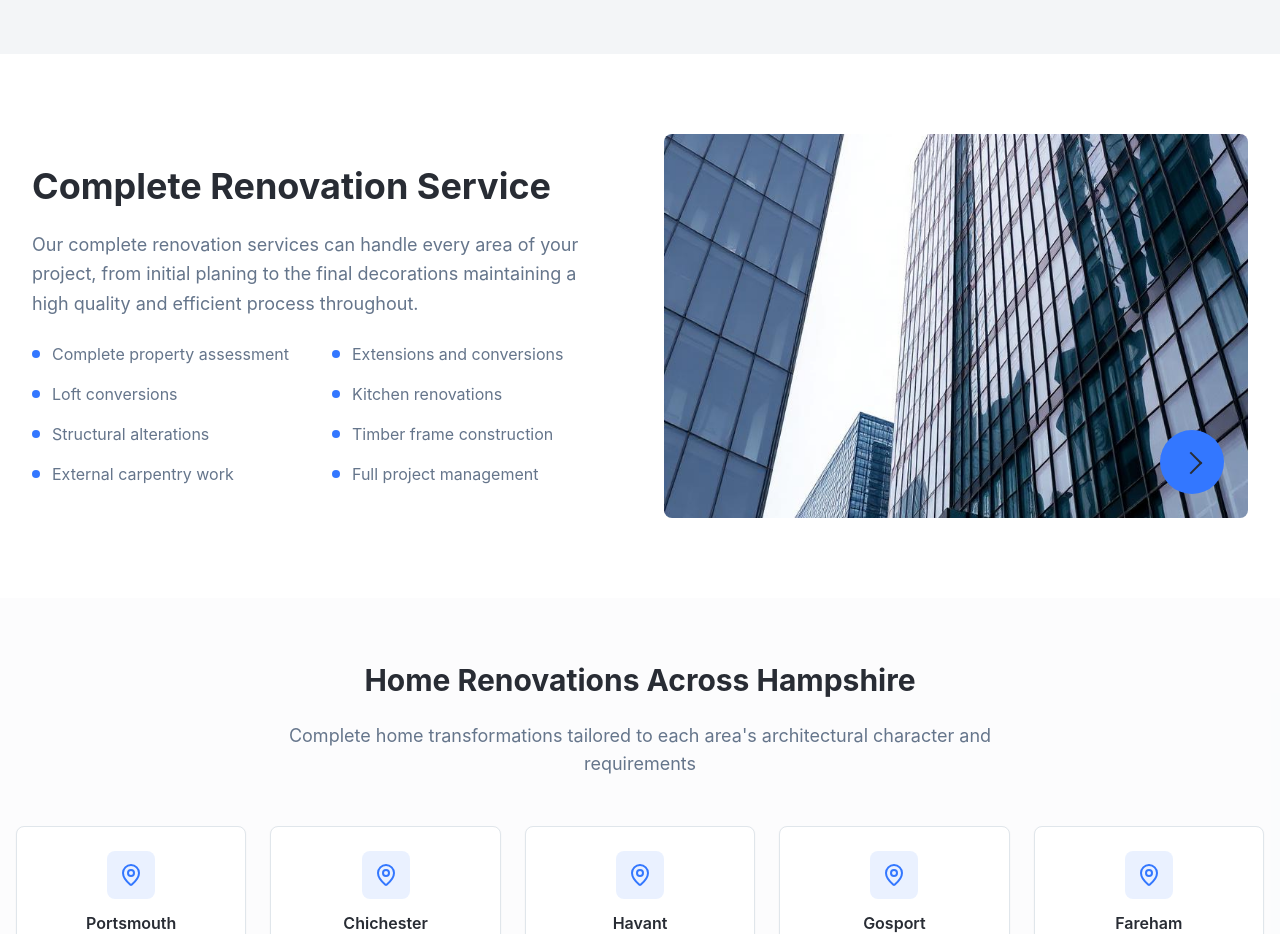
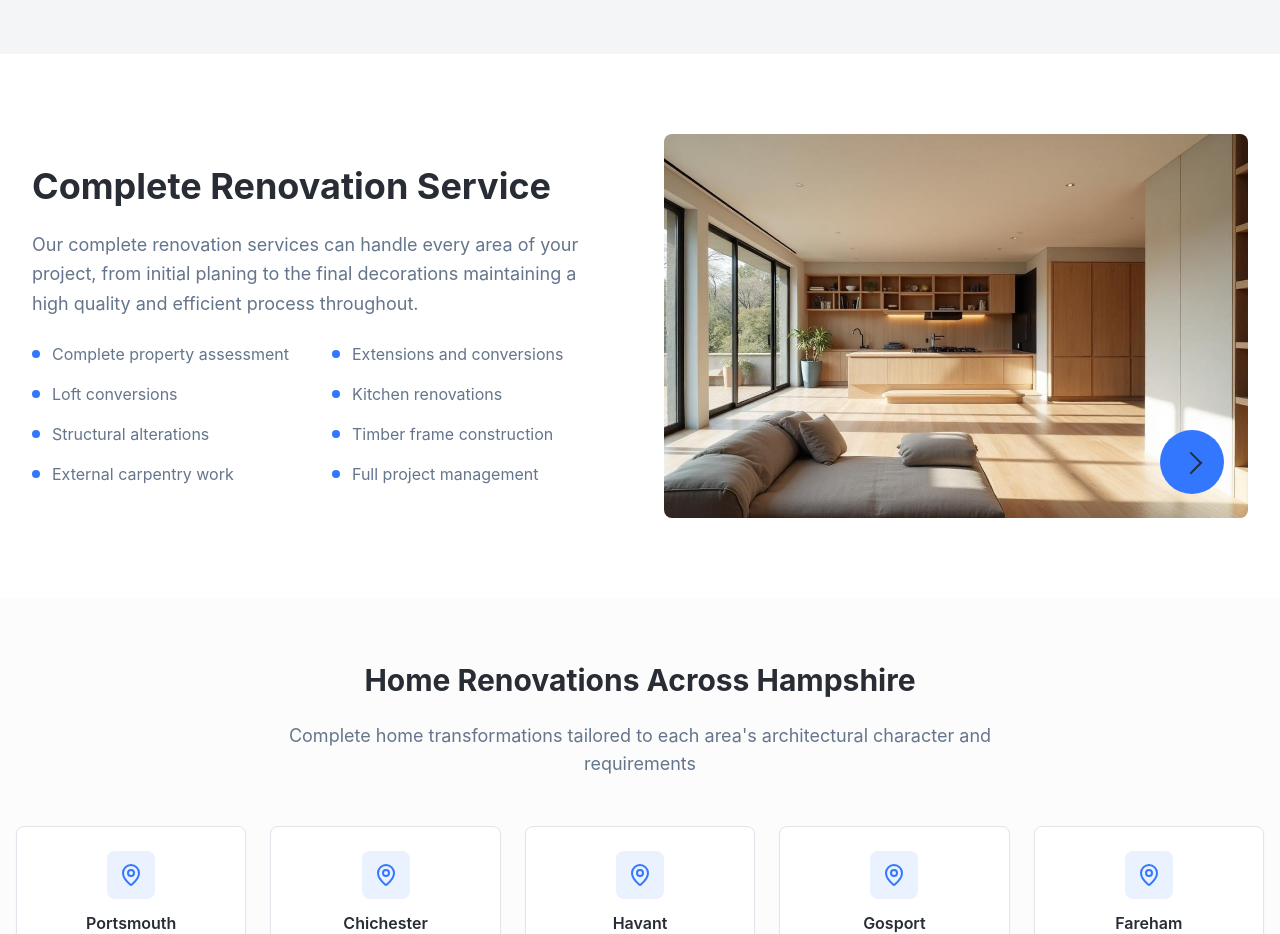
Before and after one commit to jpgraphicnexus/jpwcarpentry, a React (Vite) app: page /services/home-renovations in a window 1280 px wide. Shown: the part 1340-2274 px from the top of the page. Built offline with nearby package versions, Linux system fonts and the light colour scheme; the HTML template or start-up script is replaced by a standard one.

Commit message:
Fix stock image on Home Renovations page

```diff
--- a/src/pages/HomeRenovations.tsx
+++ b/src/pages/HomeRenovations.tsx
@@ -6,7 +6,7 @@ import Footer from "@/components/Footer";
 import { Button } from "@/components/ui/button";
 import { Badge } from "@/components/ui/badge";
 import homeRenovation from "@/assets/home-renovation.webp";
-import modernBuilding from "@/assets/modern-building.jpg";
+import completeRenovation from "@/assets/complete-renovation.webp";
 import { useNavigate, useLocation, Link } from "react-router-dom";
 import { Breadcrumb, BreadcrumbItem, BreadcrumbLink, BreadcrumbList, BreadcrumbPage, BreadcrumbSeparator } from "@/components/ui/breadcrumb";
 import { Card, CardContent } from "@/components/ui/card";
@@ -212,7 +212,7 @@ const HomeRenovations = () => {
 
             <div className="relative">
               <img
-                src={modernBuilding}
+                src={completeRenovation}
                 alt="Complete Home Renovation - JPW Carpentry & Building"
                 className="w-full h-96 object-cover rounded-lg"
                 width="576"
```
Also changed, not shown: src/assets/complete-renovation.webp (added).
